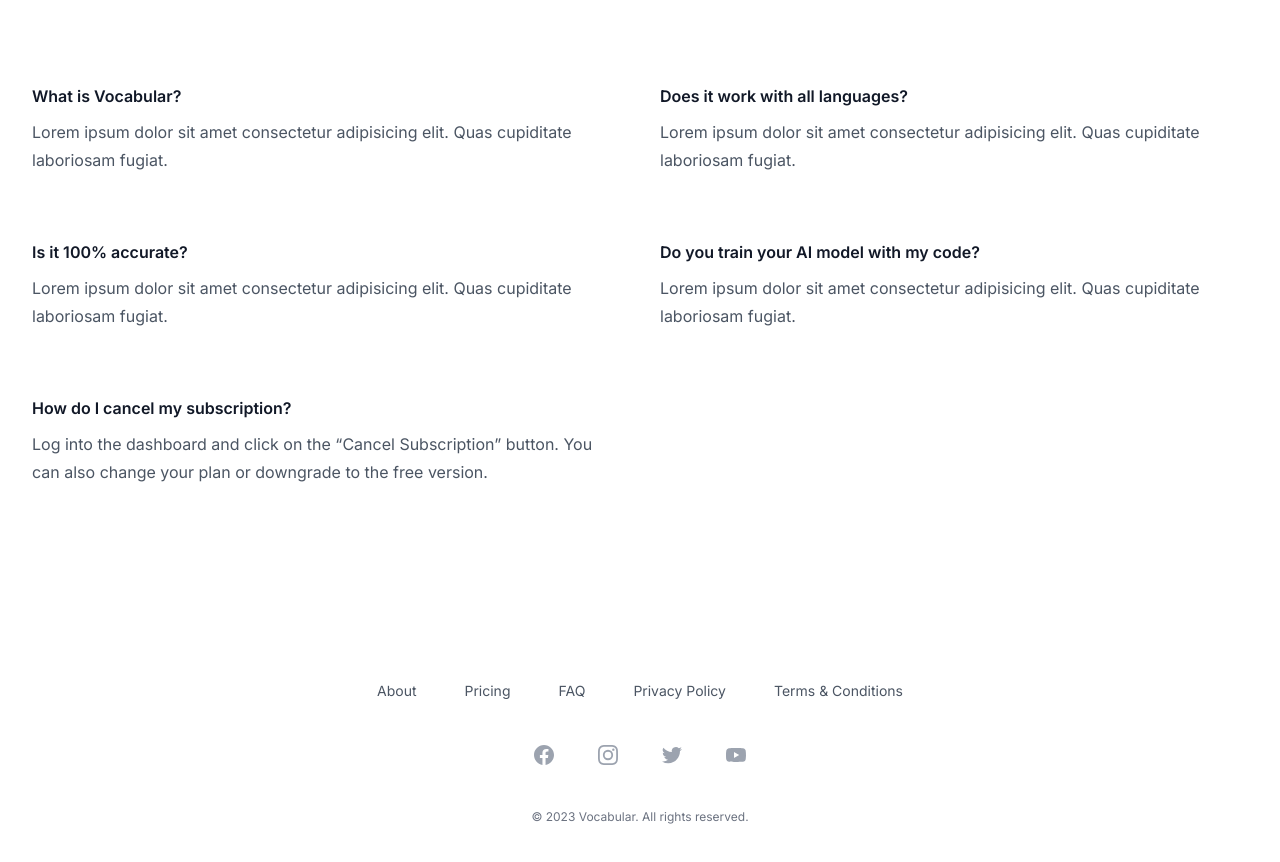
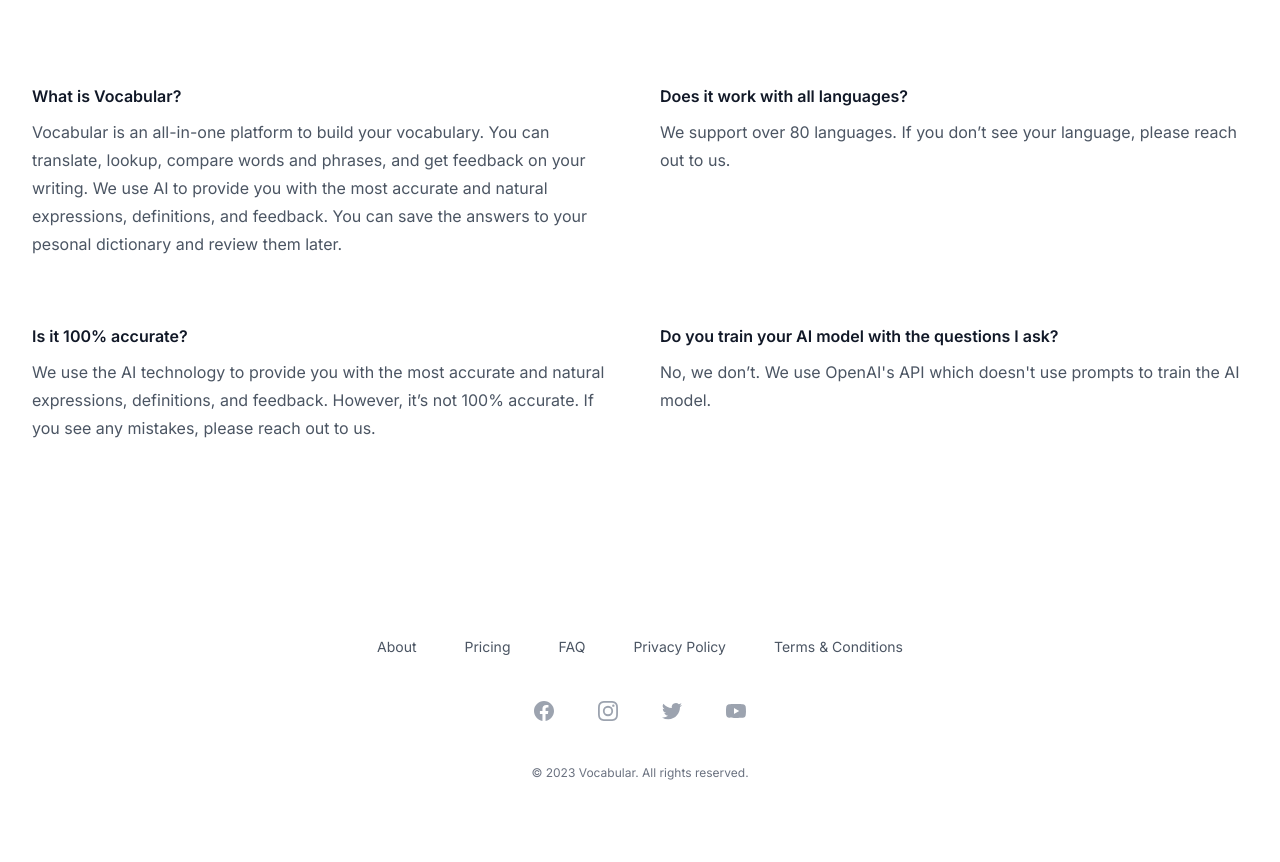
Before and after one commit to avosalmon/vocabular-landing-page, a Next.js app: page / in a window 1280 px wide. Shown: the part 3203-4065 px from the top of the page. Built offline with nearby package versions, Linux system fonts and the light colour scheme.

Commit message:
update FAQ answers

```diff
--- a/src/components/FAQ.tsx
+++ b/src/components/FAQ.tsx
@@ -3,32 +3,32 @@
     id: 1,
     question: "What is Vocabular?",
     answer:
-      "Lorem ipsum dolor sit amet consectetur adipisicing elit. Quas cupiditate laboriosam fugiat.",
+      "Vocabular is an all-in-one platform to build your vocabulary. You can translate, lookup, compare words and phrases, and get feedback on your writing. We use AI to provide you with the most accurate and natural expressions, definitions, and feedback. You can save the answers to your pesonal dictionary and review them later.",
   },
   {
     id: 2,
     question: "Does it work with all languages?",
     answer:
-      "Lorem ipsum dolor sit amet consectetur adipisicing elit. Quas cupiditate laboriosam fugiat.",
+      "We support over 80 languages. If you don’t see your language, please reach out to us.",
   },
   {
     id: 3,
     question: "Is it 100% accurate?",
     answer:
-      "Lorem ipsum dolor sit amet consectetur adipisicing elit. Quas cupiditate laboriosam fugiat.",
+      "We use the AI technology to provide you with the most accurate and natural expressions, definitions, and feedback. However, it’s not 100% accurate. If you see any mistakes, please reach out to us.",
   },
   {
     id: 4,
-    question: "Do you train your AI model with my code?",
+    question: "Do you train your AI model with the questions I ask?",
     answer:
-      "Lorem ipsum dolor sit amet consectetur adipisicing elit. Quas cupiditate laboriosam fugiat.",
+      "No, we don’t. We use OpenAI's API which doesn't use prompts to train the AI model.",
   },
-  {
-    id: 5,
-    question: "How do I cancel my subscription?",
-    answer:
-      "Log into the dashboard and click on the “Cancel Subscription” button. You can also change your plan or downgrade to the free version.",
-  },
+  // {
+  //   id: 5,
+  //   question: "How do I cancel my subscription?",
+  //   answer:
+  //     "Log into the dashboard and click on the “Cancel Subscription” button. You can also change your plan or downgrade to the free version.",
+  // },
 ];
 
 export default function FAQ() {
```
